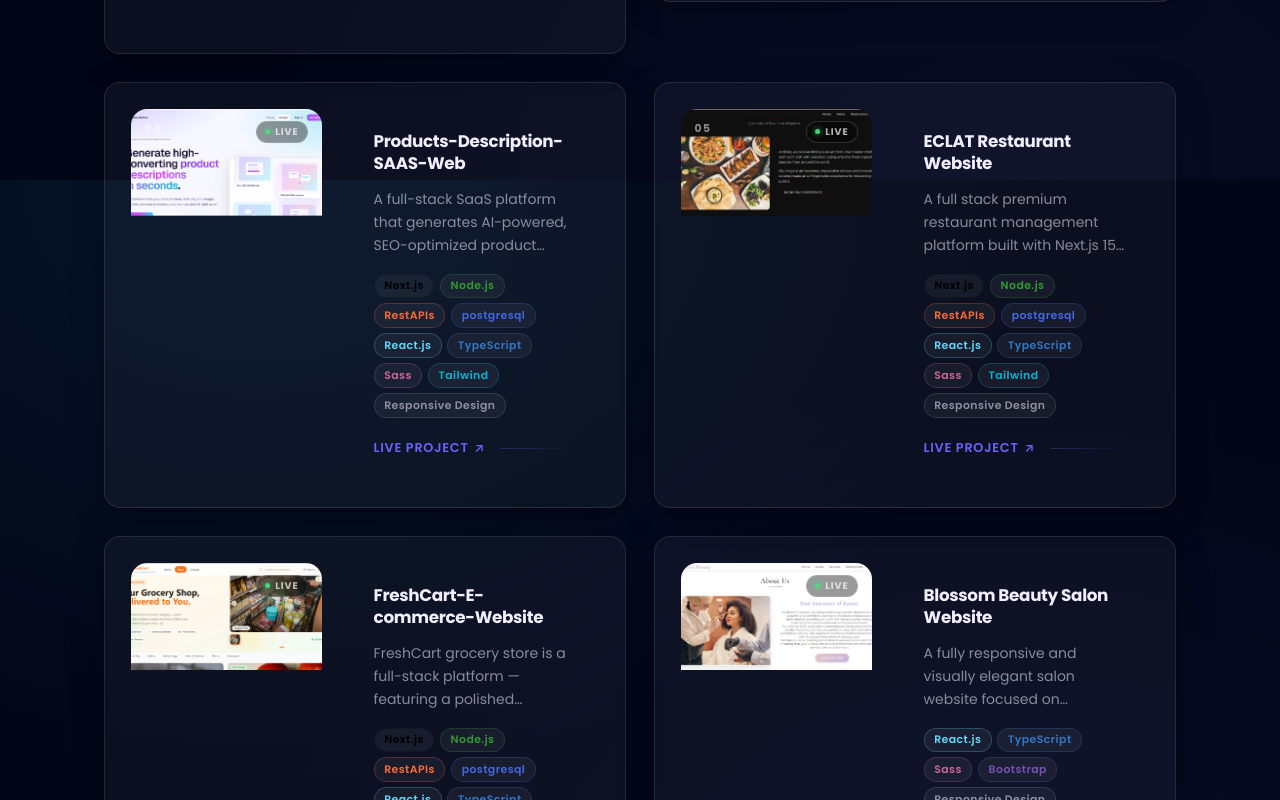
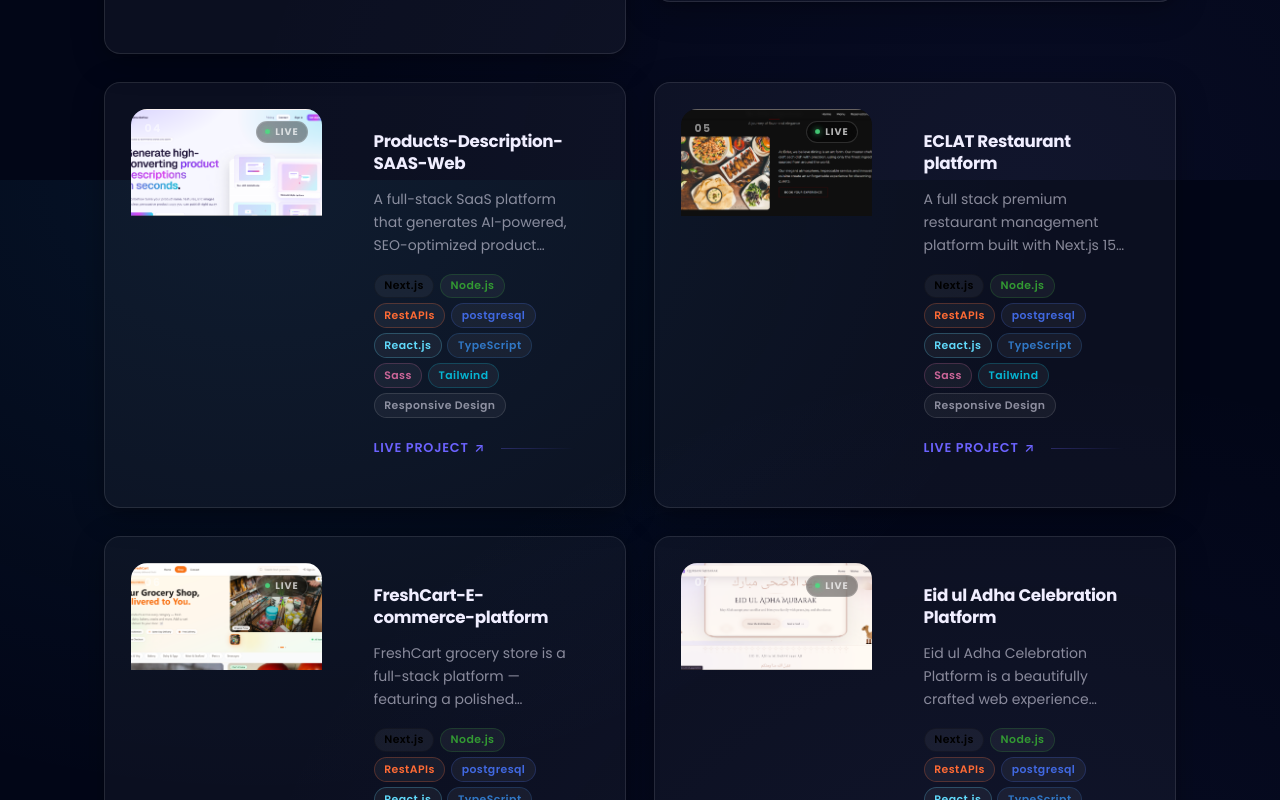
Before and after one commit to AMARA-code/myPortfolio, a React (Vite) app: page /projects in a window 1280 px wide. Shown: the part 1420-2220 px from the top of the page. Built offline with nearby package versions, Linux system fonts and the light colour scheme.

Commit message:
added eid project

```diff
--- a/src/pages/Projects.tsx
+++ b/src/pages/Projects.tsx
@@ -37,7 +37,7 @@ const projects: Project[] = [
   },
 
   {
-    title: "ECLAT Restaurant Website",
+    title: "ECLAT Restaurant platform",
     liveUrl: "https://restaurant-saas-pi-eight.vercel.app/",
     image: "/images/projects/eclat-restaurant.png",
     description:
@@ -45,11 +45,20 @@ const projects: Project[] = [
     technologies:["Next.js","Node.js","RestAPIs","postgresql","React.js","TypeScript","Sass","Tailwind","Responsive Design"],
   },
     {
-    title: "FreshCart-E-commerce-Website",
+    title: "FreshCart-E-commerce-platform",
     liveUrl: "https://grocery-store-orpin-two.vercel.app/",
     image: "/images/projects/Fresh-cart.png",
     description:
       "FreshCart grocery store is a full-stack  platform — featuring a polished storefront, integrated CRM, and centralized management system, all wrapped in a meticulously crafted UI/UX experience",
+    technologies: ["Next.js","Node.js","RestAPIs","postgresql","React.js","TypeScript","Sass","Tailwind","Responsive Design"],
+  },
+
+      {
+    title: "Eid ul Adha Celebration Platform",
+    liveUrl: "https://eid-ul-azha-bice.vercel.app/",
+    image: "/images/projects/EID-UL-ADHA.png",
+    description:
+      "Eid ul Adha Celebration Platform is a beautifully crafted web experience where users can light virtual lanterns with personal wishes and create & download custom Eid greeting cards — available in English, Urdu, and Arabic.",
     technologies: ["Next.js","Node.js","RestAPIs","postgresql","React.js","TypeScript","Sass","Tailwind","Responsive Design"],
   },
     {
```
Also changed, not shown: public/images/projects/EID-UL-ADHA.png (added).
